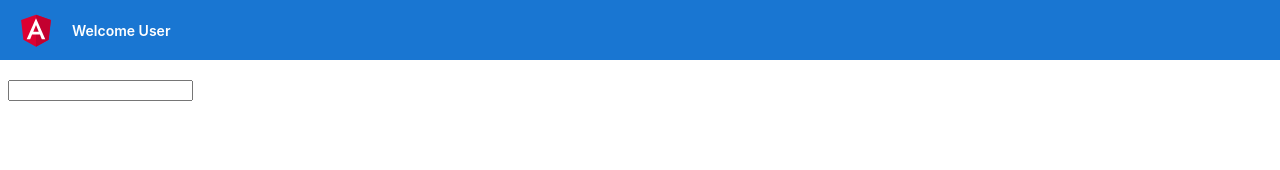
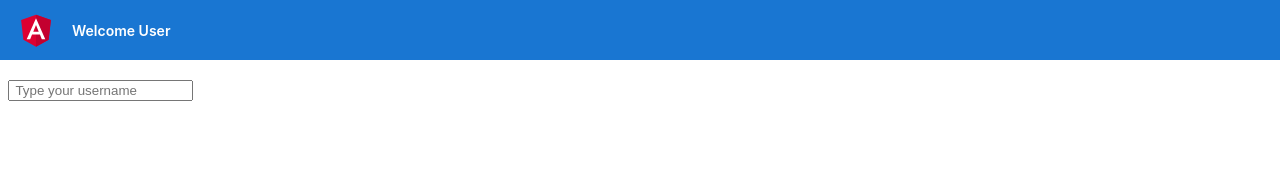
Before and after one commit to ysyayla11/AngularObservables, an Angular app: page / in a window 1280 px wide. Shown: the top 170 px of the page. Built offline with nearby package versions, Linux system fonts and the light colour scheme.

Commit message:
Type username

```diff
--- a/src/app/textbox/textbox.component.html
+++ b/src/app/textbox/textbox.component.html
@@ -1,4 +1,4 @@
 
 <br> <br> <br> <br>
 <input type="text" [formControl]="searchControl"
-placeholder="{{Username}}"  >
+placeholder=" Type your username">
```
